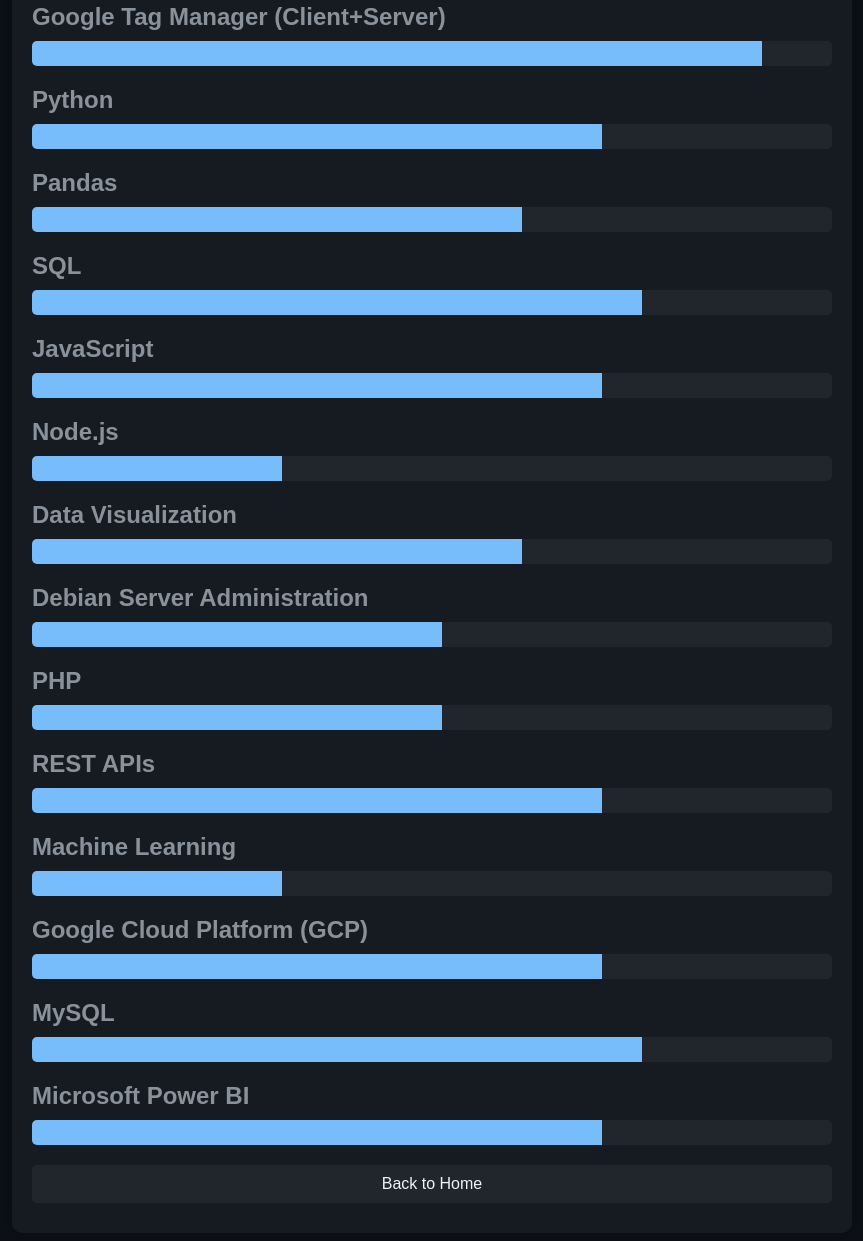
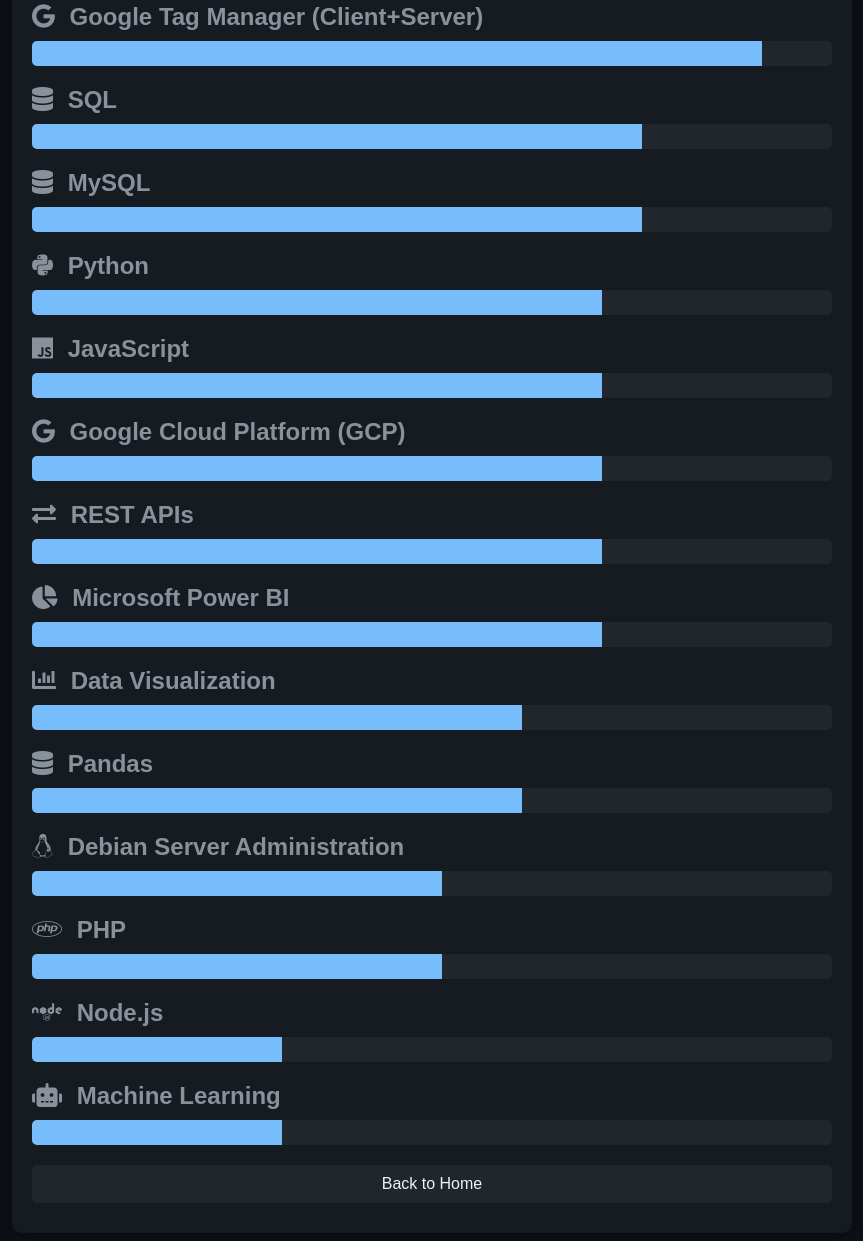
Before and after one commit to karlogb/karlogb.github.io, a plain HTML site: page hard-skills.html in a window 1280 px wide. Shown: the part 235-1476 px from the top of the page, without its empty margins (208-1071 px from the left). Drawn offline with Linux system fonts and the light colour scheme.

Commit message:
Update hard-skills.html
add icons and sort by percentage

```diff
--- a/hard-skills.html
+++ b/hard-skills.html
@@ -5,6 +5,12 @@
     <meta name="viewport" content="width=device-width, initial-scale=1.0">
     <title>Skills</title>
     <link rel="stylesheet" href="styles.css">
+    <link rel="stylesheet" href="https://cdnjs.cloudflare.com/ajax/libs/font-awesome/5.15.4/css/all.min.css">
+    <style>
+        .icon-space {
+            margin-right: 8px;
+        }
+    </style>
 </head>
 <body>
     <div class="skills-container">
@@ -12,93 +18,93 @@
 
         <h2>Hard Skills</h2>
         <div class="skill">
-            <h3>Google Analytics</h3>
+            <h3><i class="fab fa-google icon-space"></i> Google Analytics</h3>
             <div class="skill-level">
                 <div class="skill-percentage" style="width: 90%;"></div>
             </div>
         </div>
         <div class="skill">
-            <h3>Google Tag Manager (Client+Server)</h3>
+            <h3><i class="fab fa-google icon-space"></i> Google Tag Manager (Client+Server)</h3>
             <div class="skill-level">
                 <div class="skill-percentage" style="width: 90%;"></div>
             </div>
         </div>
         <div class="skill">
-            <h3>Python</h3>
+            <h3><i class="fas fa-database icon-space"></i> SQL</h3>
+            <div class="skill-level">
+                <div class="skill-percentage" style="width: 75%;"></div>
+            </div>
+        </div>
+        <div class="skill">
+            <h3><i class="fas fa-database icon-space"></i> MySQL</h3>
+            <div class="skill-level">
+                <div class="skill-percentage" style="width: 75%;"></div>
+            </div>
+        </div>
+        <div class="skill">
+            <h3><i class="fab fa-python icon-space"></i> Python</h3>
             <div class="skill-level">
                 <div class="skill-percentage" style="width: 70%;"></div>
             </div>
         </div>
         <div class="skill">
-            <h3>Pandas</h3>
+            <h3><i class="fab fa-js icon-space"></i> JavaScript</h3>
+            <div class="skill-level">
+                <div class="skill-percentage" style="width: 70%;"></div>
+            </div>
+        </div>
+        <div class="skill">
+            <h3><i class="fab fa-google icon-space"></i> Google Cloud Platform (GCP)</h3>
+            <div class="skill-level">
+                <div class="skill-percentage" style="width: 70%;"></div>
+            </div>
+        </div>
+        <div class="skill">
+            <h3><i class="fas fa-exchange-alt icon-space"></i> REST APIs</h3>
+            <div class="skill-level">
+                <div class="skill-percentage" style="width: 70%;"></div>
+            </div>
+        </div>
+        <div class="skill">
+            <h3><i class="fas fa-chart-pie icon-space"></i> Microsoft Power BI</h3>
+            <div class="skill-level">
+                <div class="skill-percentage" style="width: 70%;"></div>
+            </div>
+        </div>
+        <div class="skill">
+            <h3><i class="fas fa-chart-bar icon-space"></i> Data Visualization</h3>
             <div class="skill-level">
                 <div class="skill-percentage" style="width: 60%;"></div>
             </div>
         </div>
         <div class="skill">
-            <h3>SQL</h3>
+            <h3><i class="fas fa-database icon-space"></i> Pandas</h3>
             <div class="skill-level">
-                <div class="skill-percentage" style="width: 75%;"></div>
+                <div class="skill-percentage" style="width: 60%;"></div>
             </div>
         </div>
         <div class="skill">
-            <h3>JavaScript</h3>
+            <h3><i class="fab fa-linux icon-space"></i> Debian Server Administration</h3>
             <div class="skill-level">
-                <div class="skill-percentage" style="width: 70%;"></div>
+                <div class="skill-percentage" style="width: 50%;"></div>
             </div>
         </div>
         <div class="skill">
-            <h3>Node.js</h3>
+            <h3><i class="fab fa-php icon-space"></i> PHP</h3>
+            <div class="skill-level">
+                <div class="skill-percentage" style="width: 50%;"></div>
+            </div>
+        </div>
+        <div class="skill">
+            <h3><i class="fab fa-node icon-space"></i> Node.js</h3>
             <div class="skill-level">
                 <div class="skill-percentage" style="width: 30%;"></div>
             </div>
         </div>
         <div class="skill">
-            <h3>Data Visualization</h3>
-            <div class="skill-level">
-                <div class="skill-percentage" style="width: 60%;"></div>
-            </div>
-        </div>
-        <div class="skill">
-            <h3>Debian Server Administration</h3>
-            <div class="skill-level">
-                <div class="skill-percentage" style="width: 50%;"></div>
-            </div>
-        </div>
-        <div class="skill">
-            <h3>PHP</h3>
-            <div class="skill-level">
-                <div class="skill-percentage" style="width: 50%;"></div>
-            </div>
-        </div>
-        <div class="skill">
-            <h3>REST APIs</h3>
-            <div class="skill-level">
-                <div class="skill-percentage" style="width: 70%;"></div>
-            </div>
-        </div>
-        <div class="skill">
-            <h3>Machine Learning</h3>
+            <h3><i class="fas fa-robot icon-space"></i> Machine Learning</h3>
             <div class="skill-level">
                 <div class="skill-percentage" style="width: 30%;"></div>
-            </div>
-        </div>
-        <div class="skill">
-            <h3>Google Cloud Platform (GCP)</h3>
-            <div class="skill-level">
-                <div class="skill-percentage" style="width: 70%;"></div>
-            </div>
-        </div>
-        <div class="skill">
-            <h3>MySQL</h3>
-            <div class="skill-level">
-                <div class="skill-percentage" style="width: 75%;"></div>
-            </div>
-        </div>
-        <div class="skill">
-            <h3>Microsoft Power BI</h3>
-            <div class="skill-level">
-                <div class="skill-percentage" style="width: 70%;"></div>
             </div>
         </div>
         <a href="/" class="button">Back to Home</a>
```
